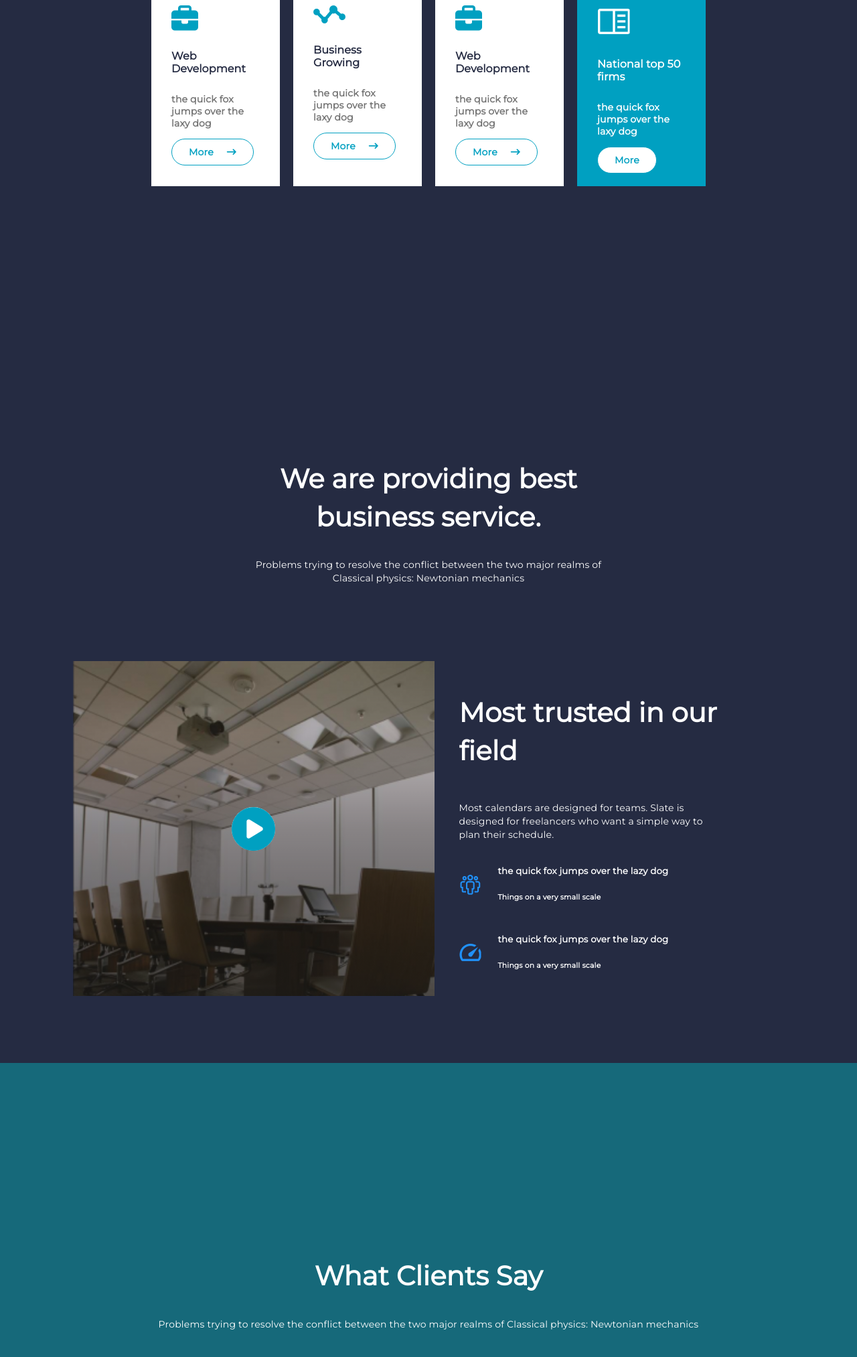
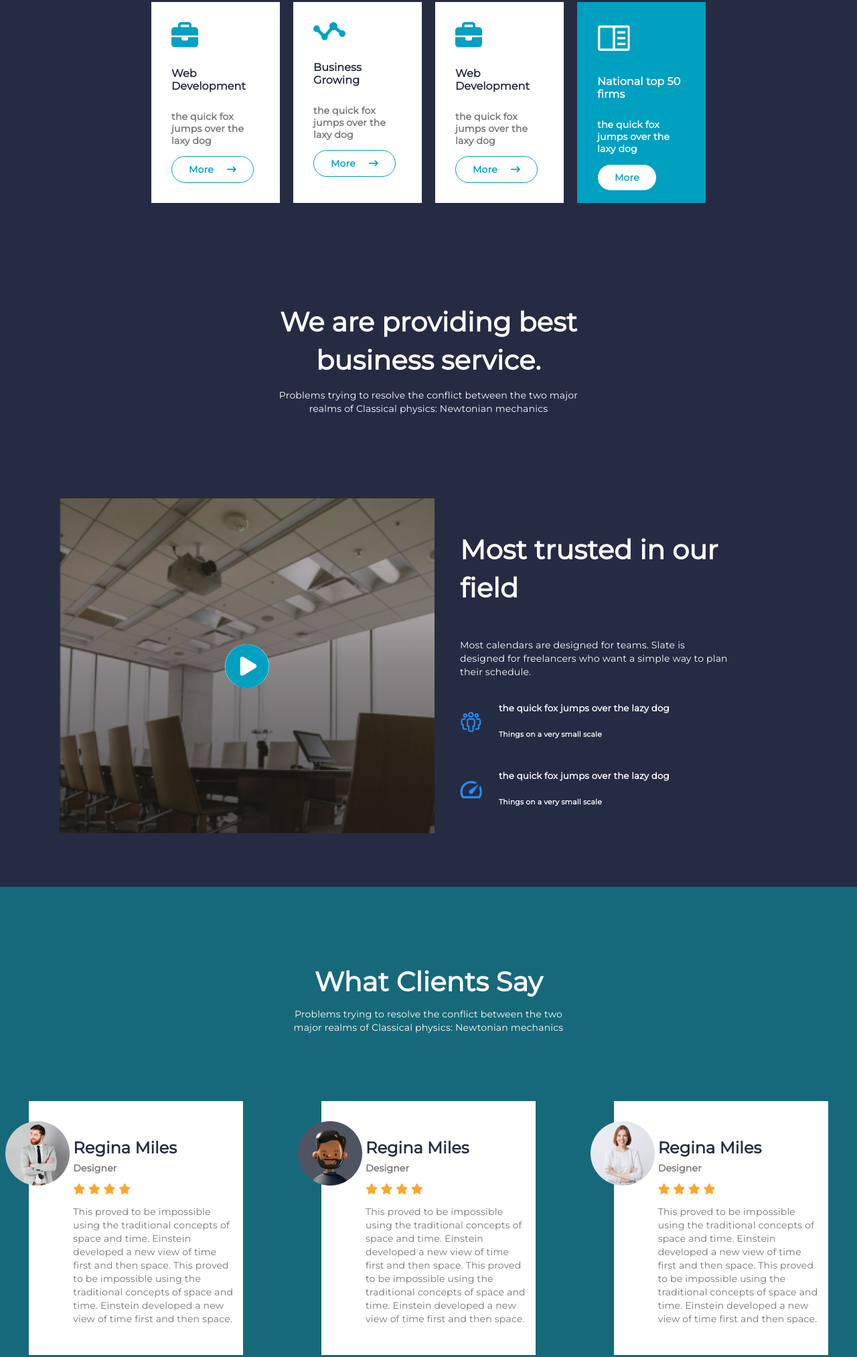
Before and after one commit to kivenalaric/nascorp-figma, a plain HTML site: page index.html in a window 1280 px wide. Shown: the part 713-2739 px from the top of the page at 67% size. Drawn offline with Linux system fonts and the light colour scheme.

Commit message:
done with desktop view

```diff
--- a/Assets/Styles/style.css
+++ b/Assets/Styles/style.css
@@ -260,7 +260,7 @@ main {
 }
 
 .about-intro .h2l {
-  visibility: hidden;
+  display: none;
 }
 
 .about-intro p {
@@ -784,7 +784,7 @@ form button {
     gap: 20px;
     justify-content: center;
     align-items: center;
-    padding: 10% 0;
+    padding: 12% 0 2% 0;
   }
 
   .feature-container {
@@ -798,26 +798,28 @@ form button {
   }
 
   .about {
-    padding: 100px;
+    padding: 80px;
   }
 
   .about-intro {
-    width: 50%;
-    margin: auto;
+    width: 40%;
+    margin: 0 auto;
+    padding: 10px 0;
   }
 
   .h2f {
-    visibility: hidden;
+    display: none;
   }
 
   .about-intro .h2l {
     font-size: 40px;
     color: #fff;
-    visibility: visible;
+    display: flex;
     font-weight: 700;
     line-height: 57px;
     letter-spacing: 0.2px;
     text-align: center;
+    margin-bottom: 10px;
   }
 
   .about-l {
@@ -842,15 +844,23 @@ form button {
     width: 80%;
   }
 
+  .client-sec {
+    padding: 80px 0;
+    display: flex;
+    flex-direction: column;
+  }
+
+  .client-head-sec h2 {
+    margin-bottom: 10px;
+  }
+
+  .client-head-sec p {
+    width: 40%;
+    margin: auto;
+  }
   .client-box-sec {
     flex-direction: row;
     gap: 30px;
-  }
-
-  .client {
-    padding: 100px 0;
-    display: flex;
-    flex-direction: column;
   }
 
   .client-box {
@@ -909,6 +919,7 @@ form button {
     width: 80%;
     margin: auto;
     padding: 5%;
+    margin-bottom: -26%;
   }
 
   .mobilestud {
@@ -926,6 +937,7 @@ form button {
   footer {
     width: 100vw;
     overflow-x: hidden;
+    margin-top: 30%;
   }
 
   .footer-start-links {
```
